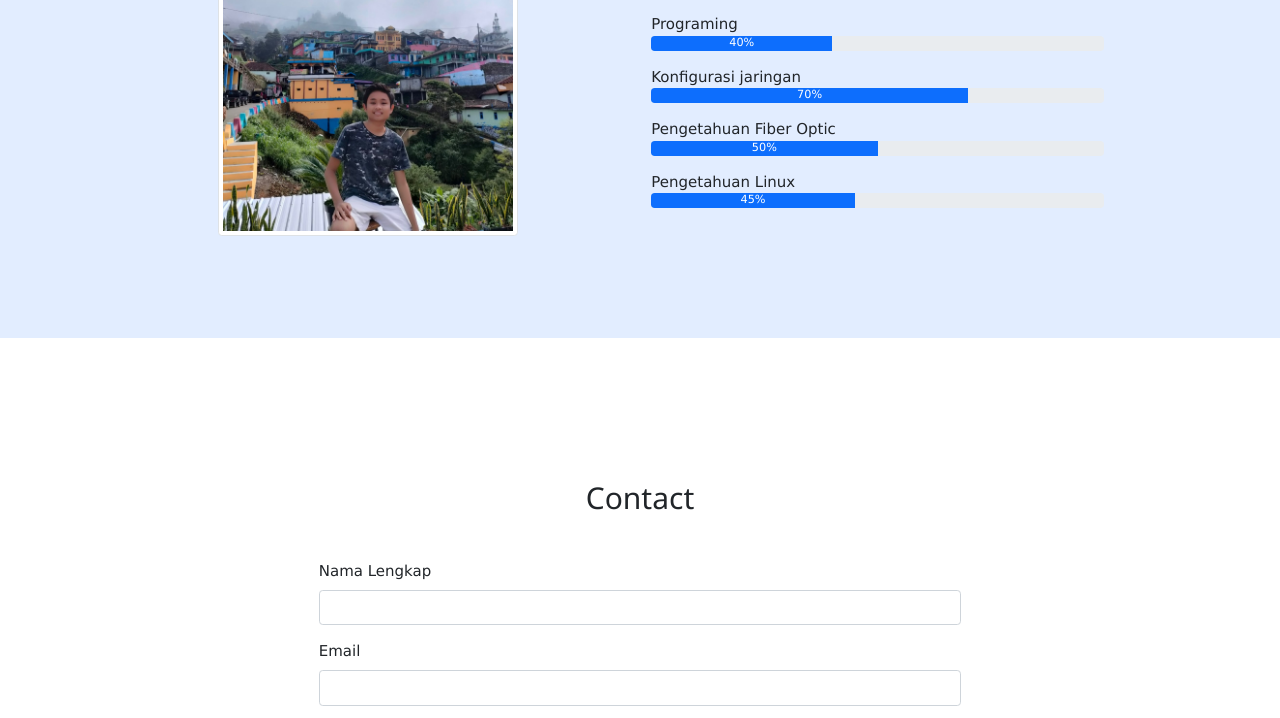
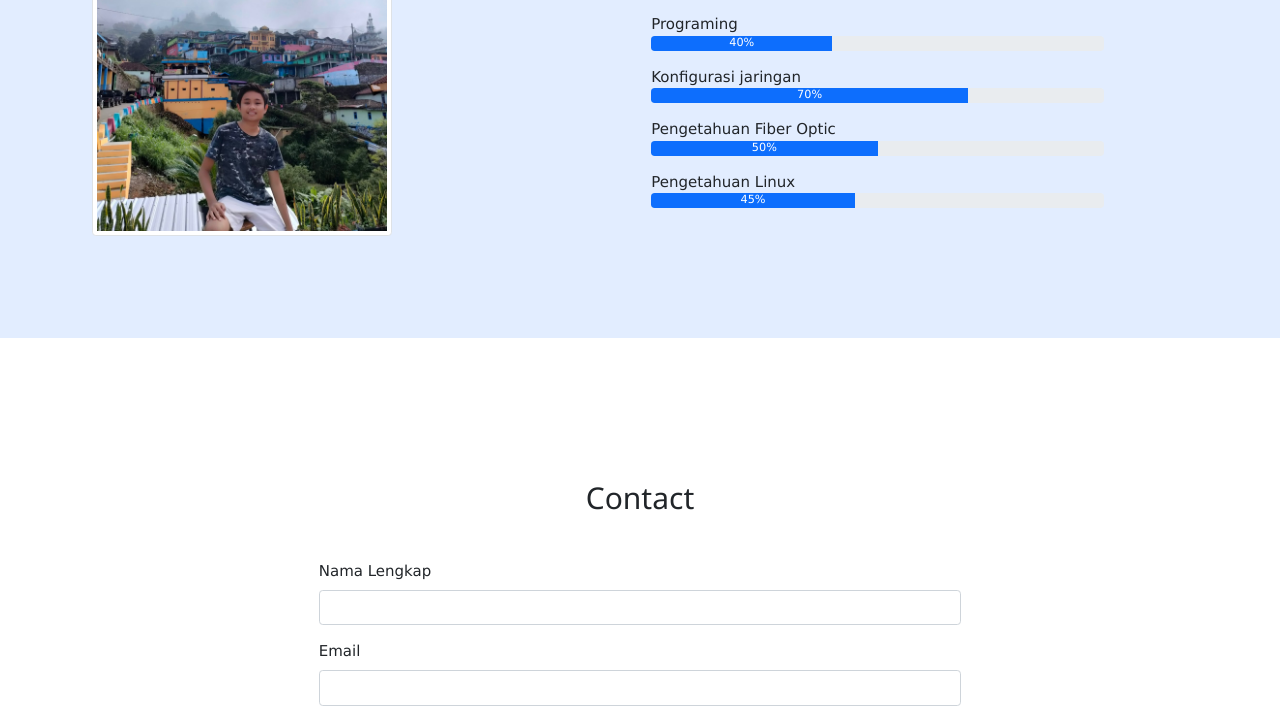
Before and after one commit to rabbani2005/aqilarabbani.github.io, a plain HTML site: page index.html in a window 1280 px wide. Shown: the part 1335-2053 px from the top of the page. Drawn offline with nearby package versions, Linux system fonts and the light colour scheme.

Commit message:
Add files via upload

```diff
--- a/index.html
+++ b/index.html
@@ -94,7 +94,7 @@
         </div>
         <div class="row">
           <div class="col-lg-6">
-            <img src="qila.jpg" alt="" width="300" class="img-thumbnail" style="margin-left: 25%" />
+            <img src="qila.jpg" alt="" width="300" class="img-thumbnail" style="margin-left: 2%" />
           </div>
 
           <div class="col-lg-5">
```
